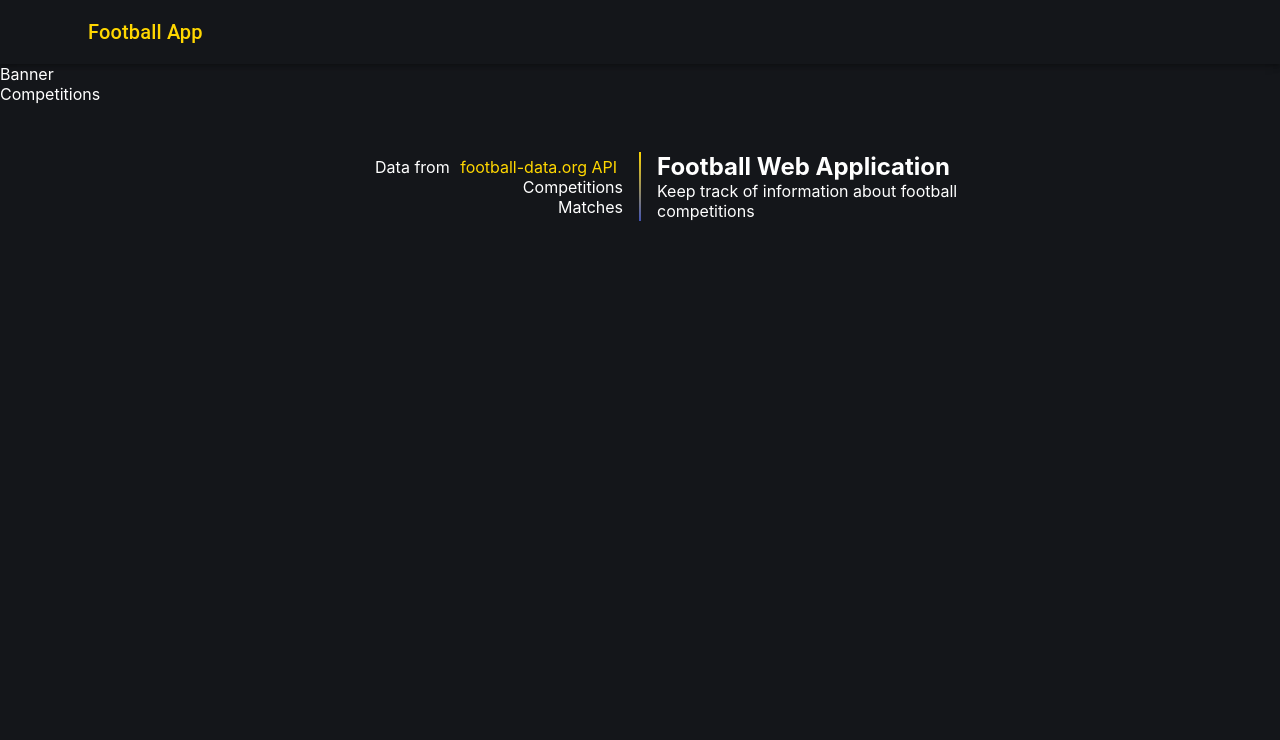
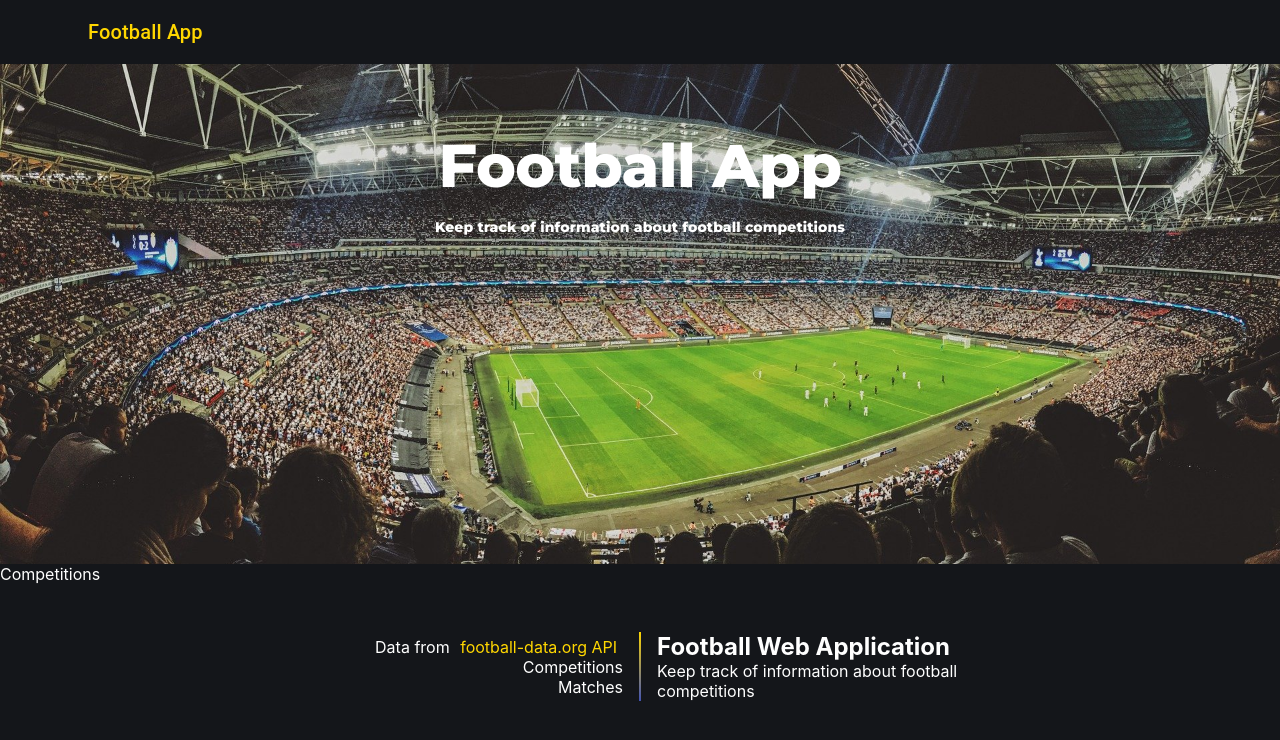
Before and after one commit to vargaae/football-data, a React (Create React App) app: page / in a window 1280 px wide. Shown: the top 740 px of the page. Built offline with nearby package versions, Linux system fonts and the light colour scheme.

Commit message:
set up Banner with some styling

```diff
--- a/src/components/Banner/Banner.jsx
+++ b/src/components/Banner/Banner.jsx
@@ -1,11 +1,60 @@
 import React from "react";
 import { makeStyles } from "@mui/styles";
+import { Container, Typography } from "@mui/material";
 
-const useStyles = makeStyles(() => ({}));
+const useStyles = makeStyles(() => ({
+  banner: {
+    backgroundImage: "url(./banner.jpg)",
+    backgroundRepeat: "no-repeat",
+    backgroundPosition: "center",
+    backgroundSize: "cover",
+  },
+  bannerContent: {
+    height: 500,
+    display: "flex",
+    flexDirection: "column",
+    paddingTop: 25,
+    justifyContent: "space-around",
+  },
+  tagline: {
+    display: "flex",
+    height: "40%",
+    flexDirection: "column",
+    justifyContent: "center",
+    textAlign: "center",
+  },
+}));
 
 const Banner = () => {
   const classes = useStyles();
-  return <div>Banner</div>;
+  return (
+    <div className={classes.banner}>
+      <Container className={classes.bannerContent}>
+        <div className={classes.tagline}>
+          <Typography
+            variant="h2"
+            style={{
+              fontWeight: "bold",
+              marginBottom: 15,
+              fontFamily: "Montserrat",
+            }}
+          >
+            Football App
+          </Typography>
+          <Typography
+            variant="subtitle2"
+            style={{
+              fontWeight: "bold",
+              fontFamily: "Montserrat",
+              color: "white",
+            }}
+          >
+            Keep track of information about football competitions
+          </Typography>
+        </div>
+      </Container>
+    </div>
+  );
 };
 
 export default Banner;
```
Also changed, not shown: public/banner.jpg (added).
